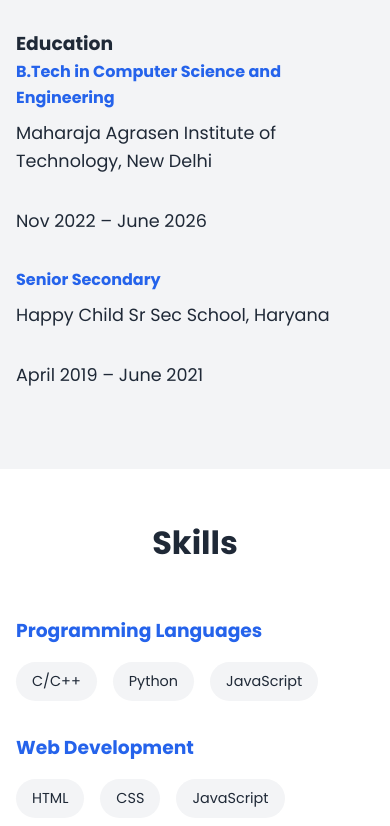
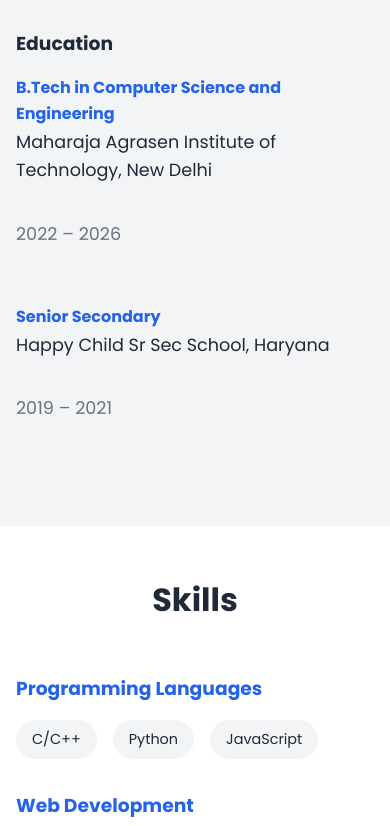
Before and after one commit to Mandeep-009/Portfolio, a plain HTML site: page index.html in a window 390 px wide. Shown: the part 1247-2073 px from the top of the page. Drawn offline with Linux system fonts and the light colour scheme.

Commit message:
adjusted padding and responsiveness in education section

```diff
--- a/index.html
+++ b/index.html
@@ -50,14 +50,22 @@
                 <div class="education">
                     <h3>Education</h3>
                     <div class="education-item">
-                        <h4>B.Tech in Computer Science and Engineering</h4>
-                        <p>Maharaja Agrasen Institute of Technology, New Delhi</p>
-                        <p>Nov 2022 – June 2026</p>
+                        <div class="education-details">
+                            <h4>B.Tech in Computer Science and Engineering</h4>
+                            <p>Maharaja Agrasen Institute of Technology, New Delhi</p>
+                        </div>
+                        <div class="education-year">
+                            <p>2022 – 2026</p>
+                        </div>
                     </div>
                     <div class="education-item">
-                        <h4>Senior Secondary</h4>
-                        <p>Happy Child Sr Sec School, Haryana</p>
-                        <p>April 2019 – June 2021</p>
+                        <div class="education-details">
+                            <h4>Senior Secondary</h4>
+                            <p>Happy Child Sr Sec School, Haryana</p>
+                        </div>
+                        <div class="education-year">
+                            <p>2019 – 2021</p>
+                        </div>
                     </div>
                 </div>
             </div>
--- a/styles/style.css
+++ b/styles/style.css
@@ -160,13 +160,24 @@ section {
     margin-top: 2rem;
 }
 
+.education h3 {
+    margin-bottom: 1rem;
+}
+
 .education-item {
+    display: flex;
+    justify-content: space-between;
+    align-items: flex-start;
     margin-bottom: 1.5rem;
 }
 
-.education-item h4 {
+.education-details h4 {
     color: var(--primary-color);
-    margin-bottom: 0.5rem;
+    margin-bottom: 0.1rem;
+}
+
+.education-year {
+    margin-left: 1rem;
 }
 
 /* Skills Section */
@@ -379,4 +390,14 @@ section {
     section {
         padding: 3rem 1rem;
     }
+
+    .education-item {
+        flex-direction: column;
+    }
+
+    .education-year {
+        margin-left: 0;
+        margin-top: 0.2rem;
+        color: var(--light-text);
+    }
 }
```
